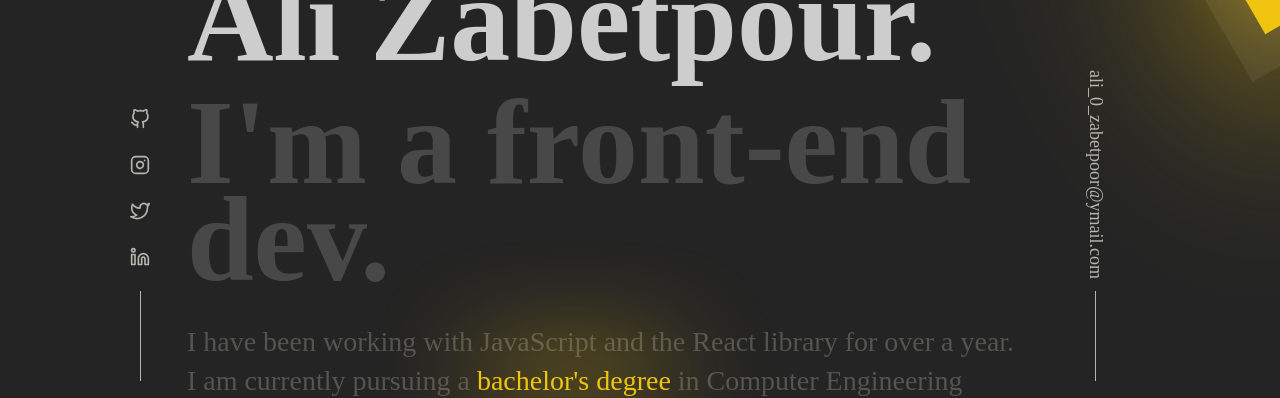
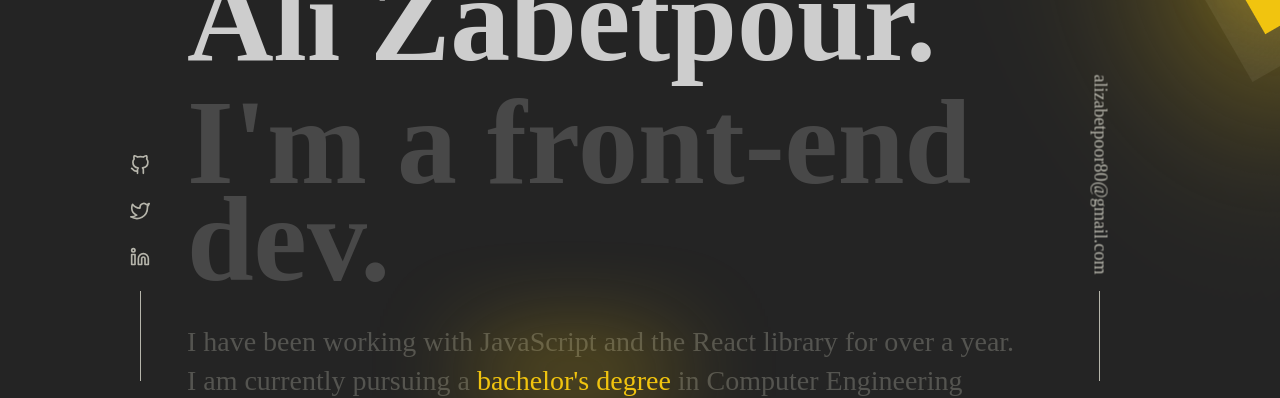
Before and after one commit to alizabetpoor/portfolio, a Next.js app: page / in a window 1280 px wide. Shown: the part 419-817 px from the top of the page. Built offline with nearby package versions, Linux system fonts and the light colour scheme.

Commit message:
upd/update_resume_details add new experience and update some links and email

```diff
--- a/src/components/ContactSection/index.tsx
+++ b/src/components/ContactSection/index.tsx
@@ -23,7 +23,7 @@ const ContactSection = () => {
           <span className={styles.contact__container__description__text}>
             {contactData.description}
           </span>
-          <a href="mailto:ali_0_zabetpoor@ymail.com">
+          <a href="mailto:alizabetpoor80@gmail.com">
             <Button className={styles.contact__container__description__button}>
               Say Hello!
             </Button>
--- a/src/components/Email/index.tsx
+++ b/src/components/Email/index.tsx
@@ -10,9 +10,9 @@ const Email = ({ isHorizontal = false }: EmailProps) => {
         className={`${
           !isHorizontal ? styles.email__link : styles["emailHorizontal__link"]
         }`}
-        href="mailto:ali_0_zabetpoor@ymail.com"
+        href="mailto:alizabetpoor80@gmail.com"
       >
-        ali_0_zabetpoor@ymail.com
+        alizabetpoor80@gmail.com
       </a>
       <div
         className={`${
--- a/src/core/Label/index.tsx
+++ b/src/core/Label/index.tsx
@@ -5,7 +5,10 @@ const Label = ({ text, className = "" }: LabelProps) => {
   return (
     <div className={`${styles.label} ${className}`}>
       <span className={styles.label__square}></span>
-      <h6 className={styles.label__text}>{text}</h6>
+      <h6
+        className={styles.label__text}
+        dangerouslySetInnerHTML={{ __html: text }}
+      ></h6>
     </div>
   );
 };
--- a/src/static/components/contactSection/contactData.ts
+++ b/src/static/components/contactSection/contactData.ts
@@ -2,6 +2,6 @@ export const contactData = {
   description:
     "I am currently looking for a part-time job that is remote, allowing me to work from home. Whether you have a question or just want to say hi, I’ll try my best to get back to you!",
   phoneNumber: "+98-911 207 9343",
-  email: "Ali_0_zabetpoor@ymail.com",
+  email: "Alizabetpoor80@gmail.com",
   location: "Iran, mazandaran",
 };
--- a/src/static/components/social/social.ts
+++ b/src/static/components/social/social.ts
@@ -1,11 +1,9 @@
-import GithubSvg from '@/components/Svg/GithubSvg';
-import InstagramSvg from '@/components/Svg/InstagramSvg';
-import LinkedInSvg from '@/components/Svg/LinkedInSvg';
-import TwitterSvg from '@/components/Svg/TwitterSvg';
+import GithubSvg from "@/components/Svg/GithubSvg";
+import LinkedInSvg from "@/components/Svg/LinkedInSvg";
+import TwitterSvg from "@/components/Svg/TwitterSvg";
 
 export const socialLinksAndSvg = [
-	{ id: 1, svg: GithubSvg, link: 'https://github.com/alizabetpoor' },
-	{ id: 2, svg: InstagramSvg, link: 'https://www.instagram.com/alizabetpoor' },
-	{ id: 3, svg: TwitterSvg, link: 'https://twitter.com/AliZabetpoor' },
-	{ id: 4, svg: LinkedInSvg, link: 'https://www.linkedin.com/in/alizabetpour' },
+  { id: 1, svg: GithubSvg, link: "https://github.com/alizabetpoor" },
+  { id: 3, svg: TwitterSvg, link: "https://twitter.com/AliZabetpoor" },
+  { id: 4, svg: LinkedInSvg, link: "https://www.linkedin.com/in/alizabetpour" },
 ];
--- a/src/static/components/workExperienceSection/workExperienceData.ts
+++ b/src/static/components/workExperienceSection/workExperienceData.ts
@@ -1,4 +1,19 @@
 export const workExperienceData = [
+  {
+    company: "asiastartup",
+    siteAddress: "https://asiastartup.ir",
+    startDate: "July 2023",
+    endDate: "Present",
+    role: "Front-end developer",
+    description:
+      "I worked as a frontend developer at Asiastartup, specializing in React, Next.js, Redux, Material UI, and TypeScript.",
+    items: [
+      "Resolved performance issues and implemented new features based on UI designs",
+      "Contributed to <a target='_blank' rel='noreferrer noopener' style='text-decoration: underline;color:#f1c40f' href='https://varzesh.online'>varzesh.online</a>, a sports platform with live scores, match details, and sports news",
+      "Collaborated with two frontend developers, leveraging their expertise to enhance work",
+      "Strong problem-solving skills, attention to detail, and proactive approach to stay updated with industry trends",
+    ],
+  },
   {
     company: "Malltina",
     siteAddress: "https://malltina.com",
@@ -28,17 +43,17 @@ export const workExperienceData = [
       "Designed and developed the site to showcase your skills and experience",
     ],
   },
-  {
-    company: "weblog",
-    siteAddress: "http://weblog.alizabetpour.ir",
-    startDate: "December 2021",
-    endDate: "February 2022",
-    role: "Front-end developer",
-    description:
-      "I created a personal project using React for the frontend and Django REST Framework for the backend",
-    items: [
-      "Used Tailwind CSS for styling and Formik for form management",
-      "Dockerized the project for easy deployment",
-    ],
-  },
+  // {
+  //   company: "weblog",
+  //   siteAddress: "http://weblog.alizabetpour.ir",
+  //   startDate: "December 2021",
+  //   endDate: "February 2022",
+  //   role: "Front-end developer",
+  //   description:
+  //     "I created a personal project using React for the frontend and Django REST Framework for the backend",
+  //   items: [
+  //     "Used Tailwind CSS for styling and Formik for form management",
+  //     "Dockerized the project for easy deployment",
+  //   ],
+  // },
 ];
```
